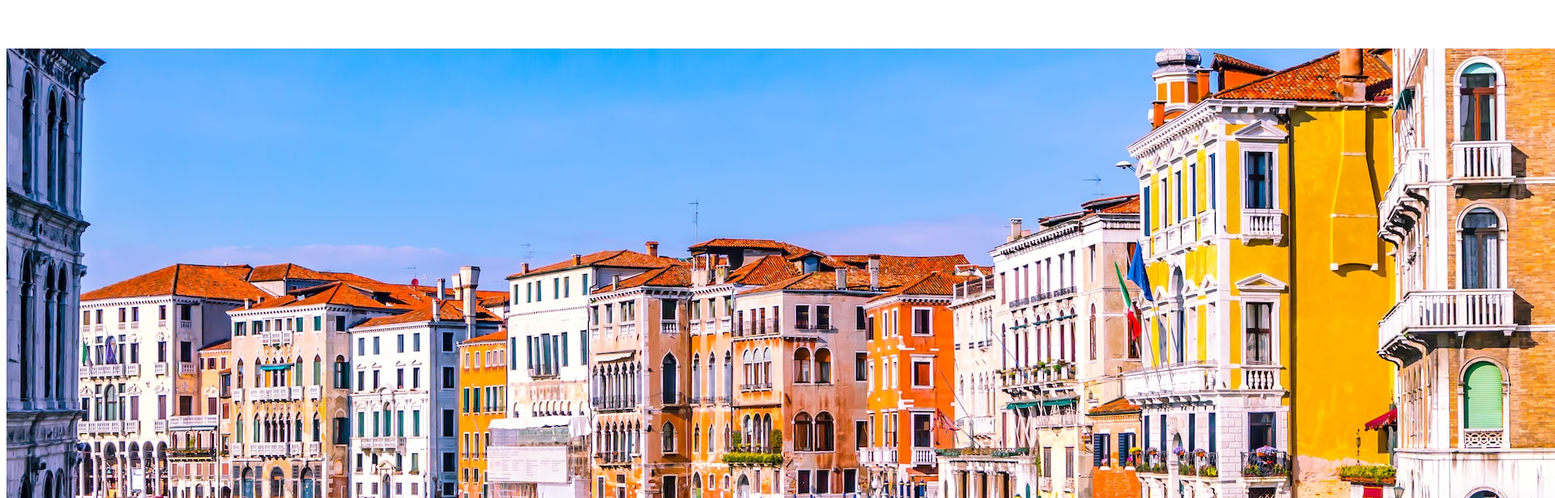
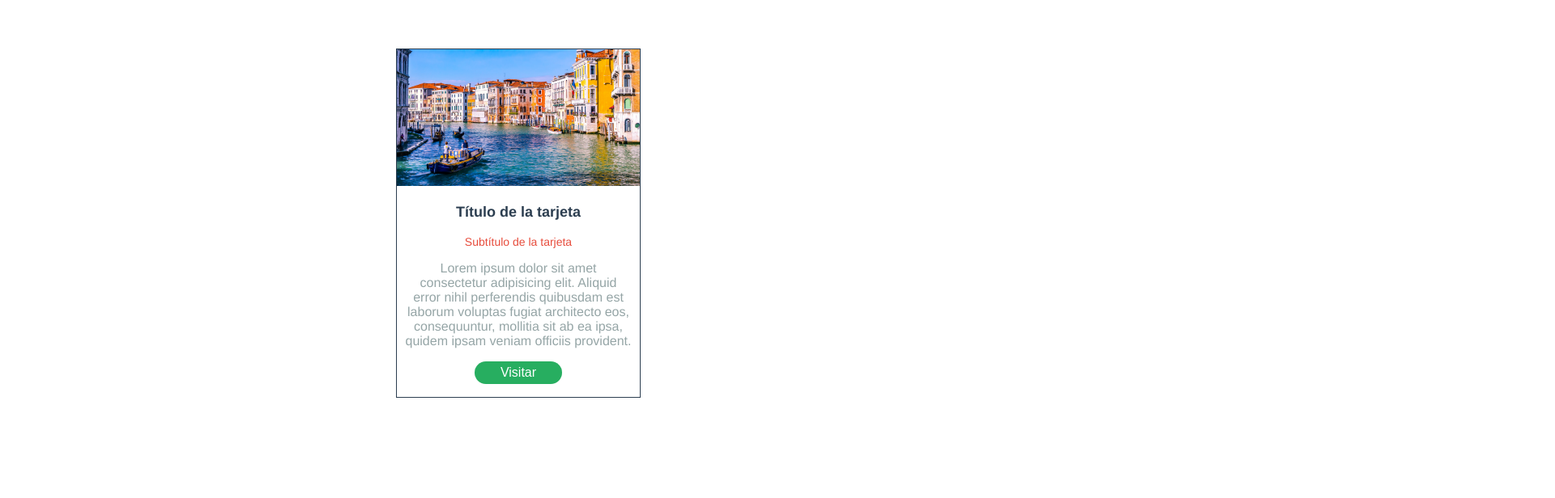
Before and after one commit to ronytacodev/CardSimple_Vue, a Vue app: page / in a window 1280 px wide. Shown: the top 616 px of the page at 81% size, 1920 px wide, since content can reach past the window. Built offline with nearby package versions, Linux system fonts and the light colour scheme.

Commit message:
finishing the first simple card

```diff
--- a/src/components/CardSimple.vue
+++ b/src/components/CardSimple.vue
@@ -1,6 +1,6 @@
 <template>
     <div class="card-simple">
-        <img src="@/assets/landscape.jpg" class="card-simple__img">
+        <img class="card-simple__img" src="@/assets/landscape.jpg">
 
         <p class="card-simple__titulo">Título de la tarjeta</p>
         <p class="card-simple__subtitulo">Subtítulo de la tarjeta</p>
@@ -19,4 +19,43 @@ export default {
 }
 </script>
 
-<style lang="css" scoped></style>
+<style lang="css" scoped>
+.card-simple {
+    border: 1px solid;
+    width: 300px;
+    text-align: center;
+    padding-bottom: 1em;
+    margin: auto;
+}
+
+.card-simple__img {
+    width: 100%;
+}
+
+.card-simple__titulo {
+    font-size: 18px;
+    font-weight: bold;
+    color: #2c3e50;
+}
+
+.card-simple__subtitulo {
+    color: #e74c3c;
+    font-size: 14px;
+}
+
+.card-simple__text {
+    font-size: 16px;
+    color: #95a5a6;
+    margin-left: 10px;
+    margin-right: 10px;
+}
+
+.card-simple__btn {
+    padding: 5px 2em 5px 2em;
+    background-color: #27ae60;
+    border: none;
+    color: white;
+    border-radius: 1em;
+    font-size: 1em;
+}
+</style>
```
